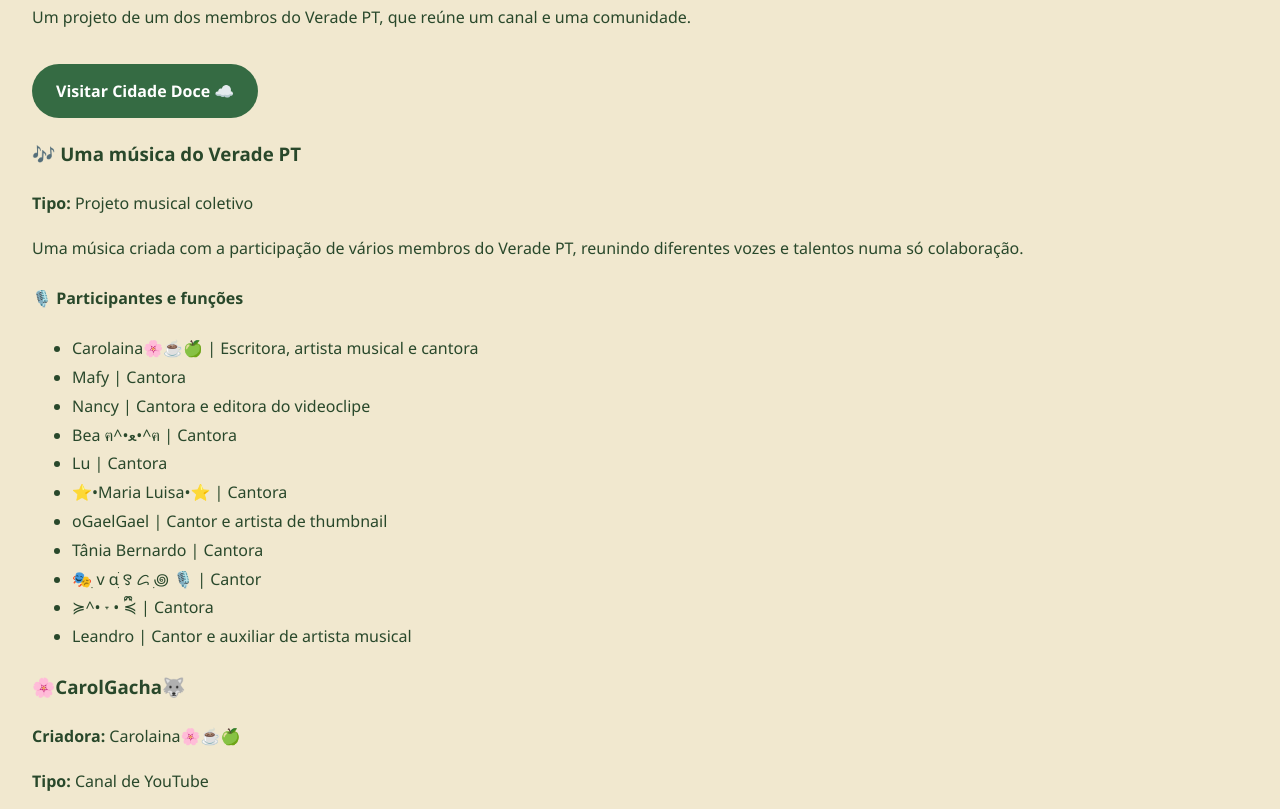
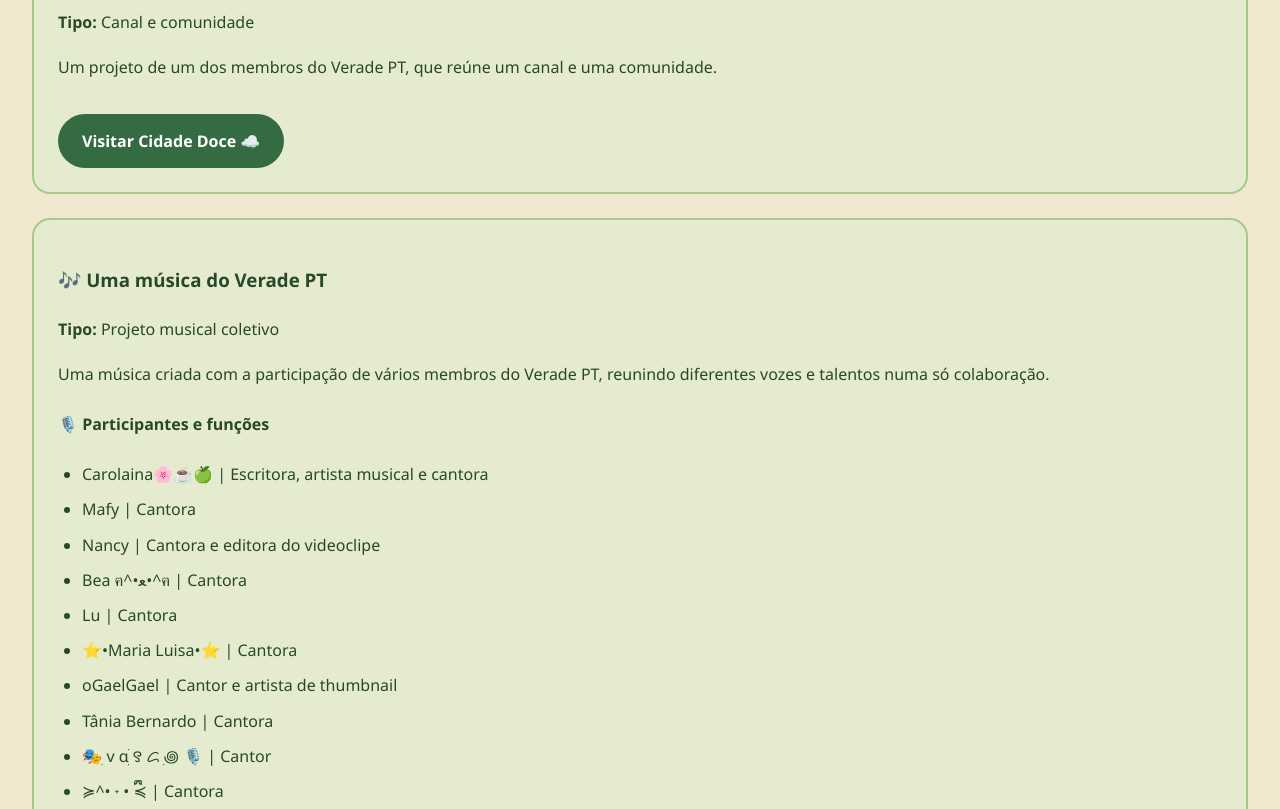
Before and after one commit to CarolGacha/presente-para-o-Bruno-Gemin, a plain HTML site: page index.html in a window 1280 px wide. Shown: the part 1995-2804 px from the top of the page. Drawn offline with Linux system fonts and the light colour scheme.

Commit message:
Update index.html

```diff
--- a/index.html
+++ b/index.html
@@ -85,6 +85,37 @@ p {
 .btn:hover {
     background-color: var(--orange);
     transform: translateY(-3px);
+}
+
+
+.project-card {
+    background-color: #E5EBCF;
+    border: 2px solid #A8C98A;
+    border-radius: 18px;
+    padding: 1.5rem;
+    margin-top: 1.5rem;
+    transition: transform 0.3s, box-shadow 0.3s;
+    color: #29482B;
+}
+
+.project-card:hover {
+    transform: translateY(-5px);
+    box-shadow: 0 8px 18px rgba(0,0,0,0.15);
+}
+
+.project-card h3,
+.project-card h4,
+.project-card p,
+.project-card li {
+    color: #29482B;
+}
+
+.project-card ul {
+    padding-left: 1.5rem;
+}
+
+.project-card li {
+    margin-bottom: 0.4rem;
 }
 
 footer {
```
